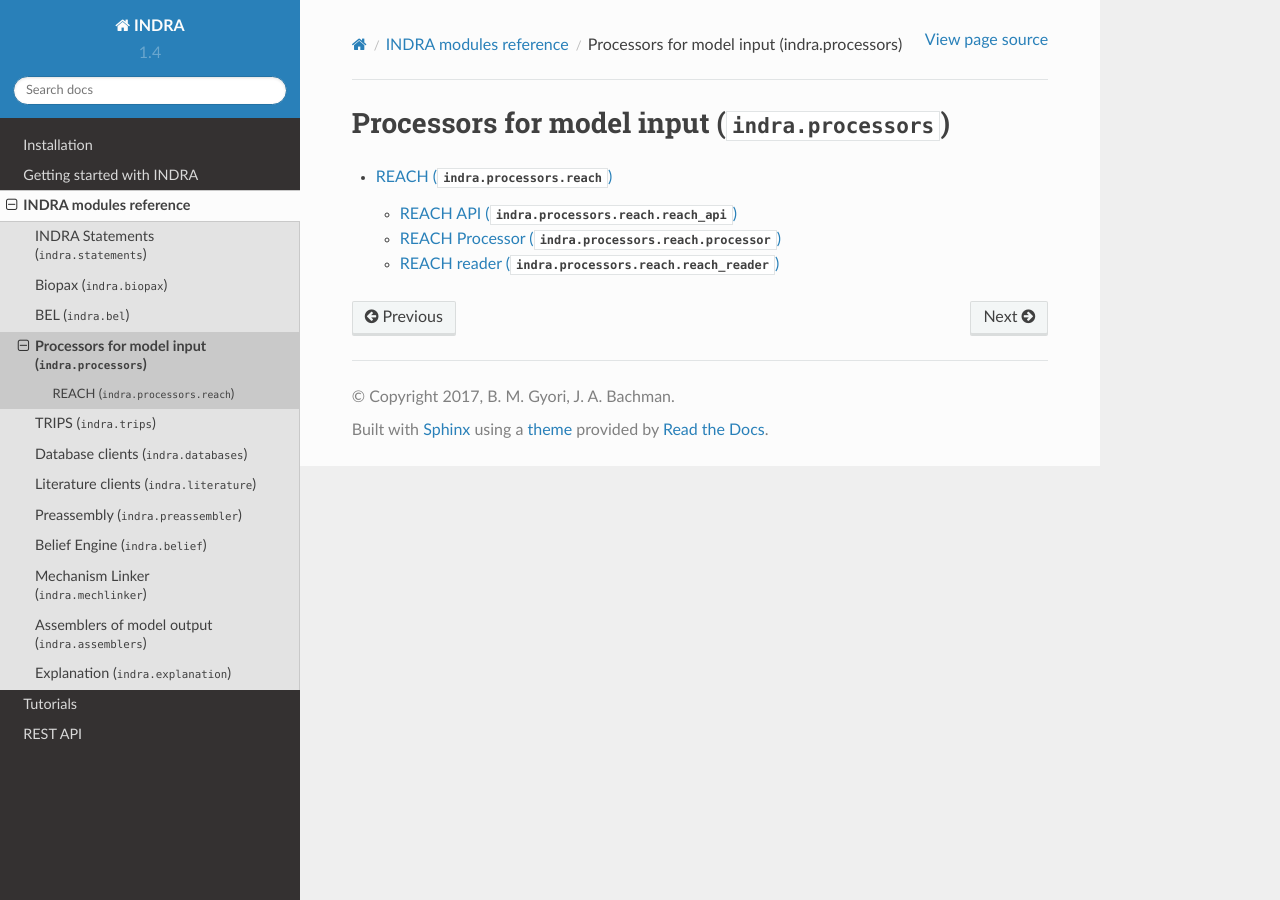
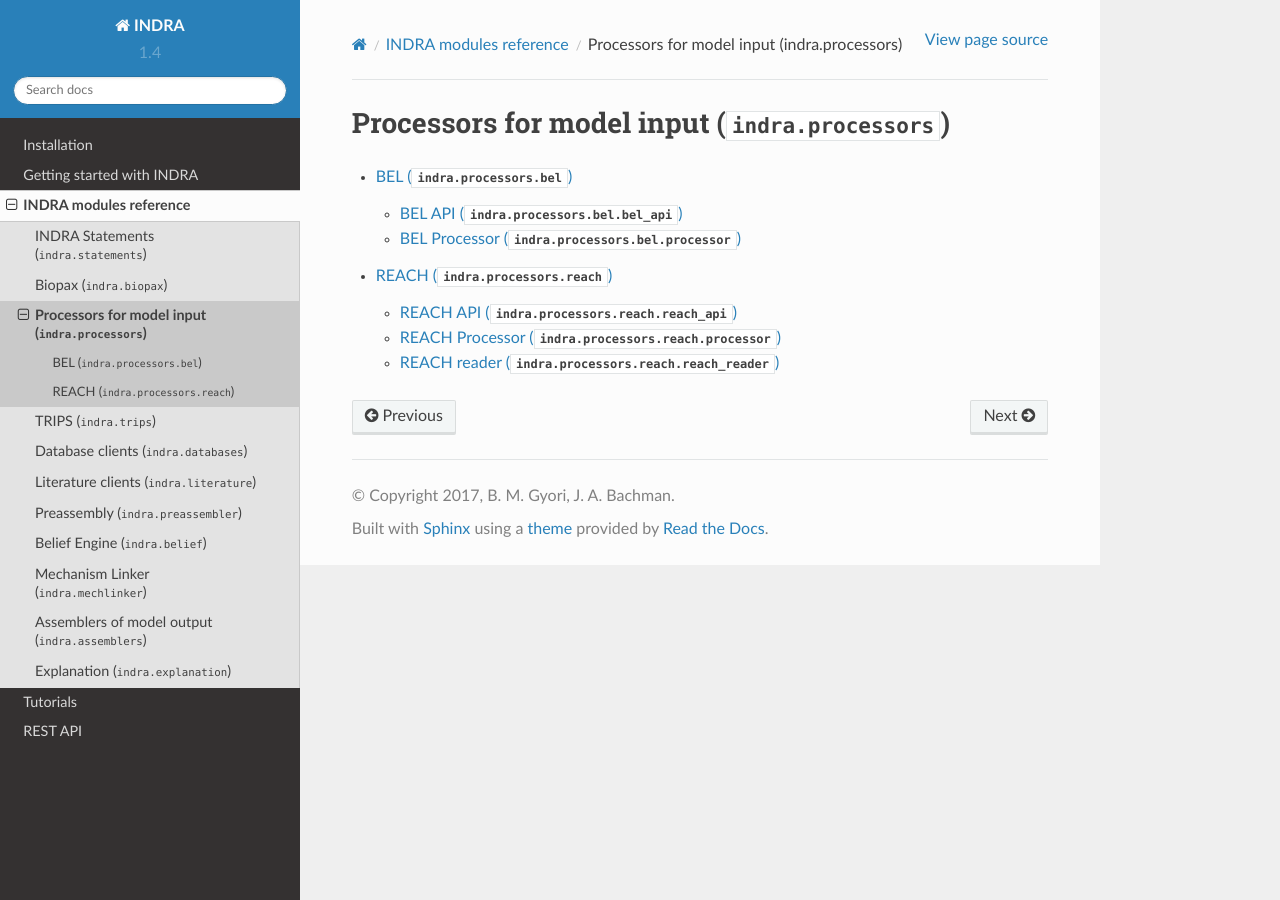
Before and after one commit to sorgerlab/indra, a Sphinx documentation site: the page built from doc/modules/processors/index.rst, in a window 1280 px wide. Built offline with Sphinx 7.4.7 and the Read the Docs theme 2.0.0, drawn with Linux system fonts in a browser that asks for light colours; pages that are not in the unit, such as notebooks, are missing from menus.

Commit message:
BEL: update docs

```diff
--- a/doc/getting_started.rst
+++ b/doc/getting_started.rst
@@ -12,7 +12,7 @@ For example to access the BEL API, one has to
 
 .. code:: python
 
-    from indra import bel
+    from indra.processors import bel
 
 For convenience, the output assembler classes are imported directly under
 `indra.assemblers` so they can be imported as, for instance,
@@ -64,7 +64,7 @@ the BEL Large Corpus.
 
 .. code:: python
 
-    from indra import bel
+    from indra.processors import bel
     bel_processor = bel.process_ndex_neighborhood(['KRAS', 'BRAF'])
 
 The `bel_processor` object has a `statements` attribute which contains a list
--- a/doc/modules/index.rst
+++ b/doc/modules/index.rst
@@ -8,7 +8,6 @@ INDRA modules reference
 
    statements
    biopax/index
-   bel/index
    processors/index
    trips/index
    databases/index
--- a/doc/modules/processors/index.rst
+++ b/doc/modules/processors/index.rst
@@ -4,4 +4,5 @@ Processors for model input (:py:mod:`indra.processors`)
 .. toctree::
    :maxdepth: 3
 
+   bel/index
    reach/index
```
Also changed, not shown: doc/modules/bel/index.rst (deleted, +0 -14 lines), doc/modules/processors/bel/index.rst (added, +14 -0 lines).
